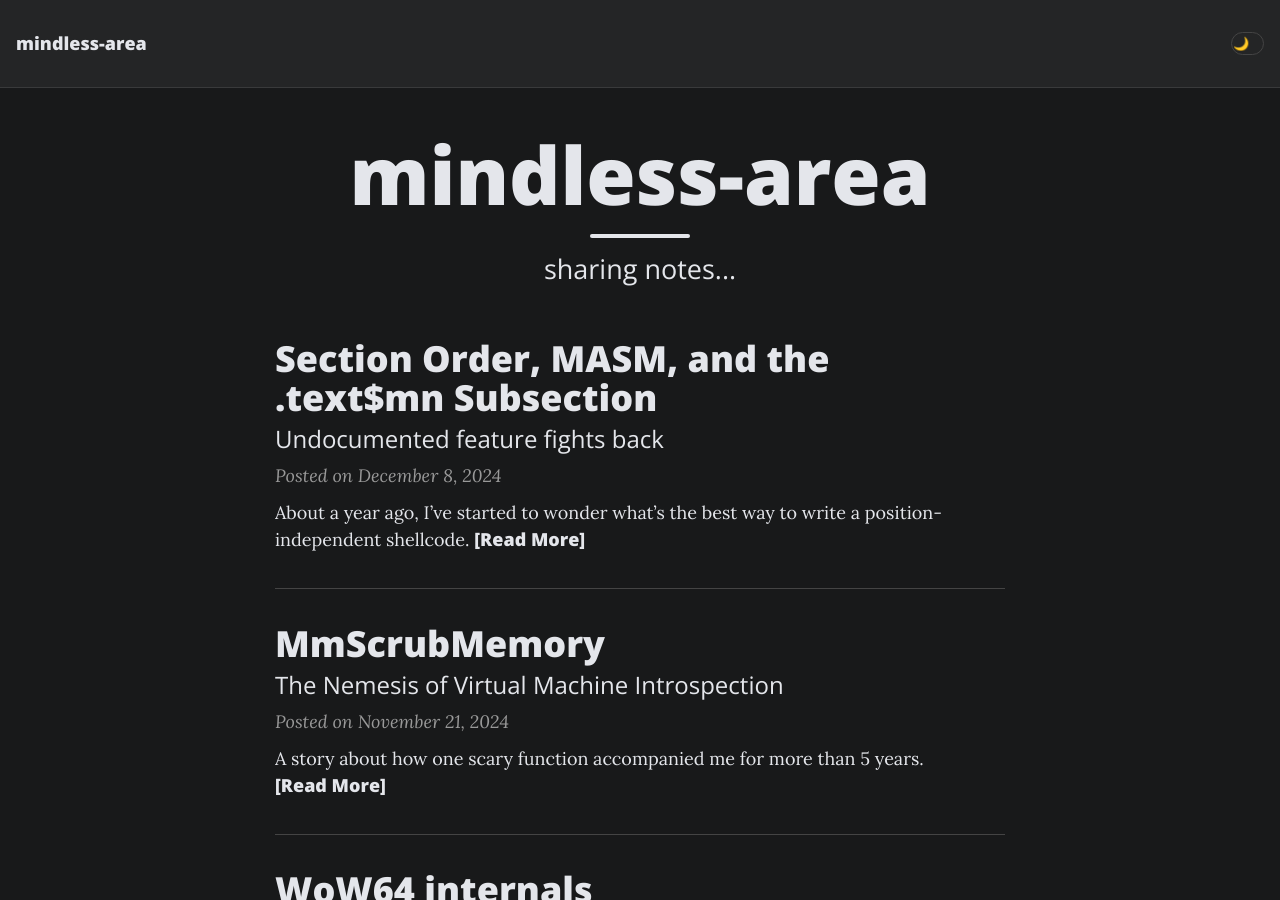
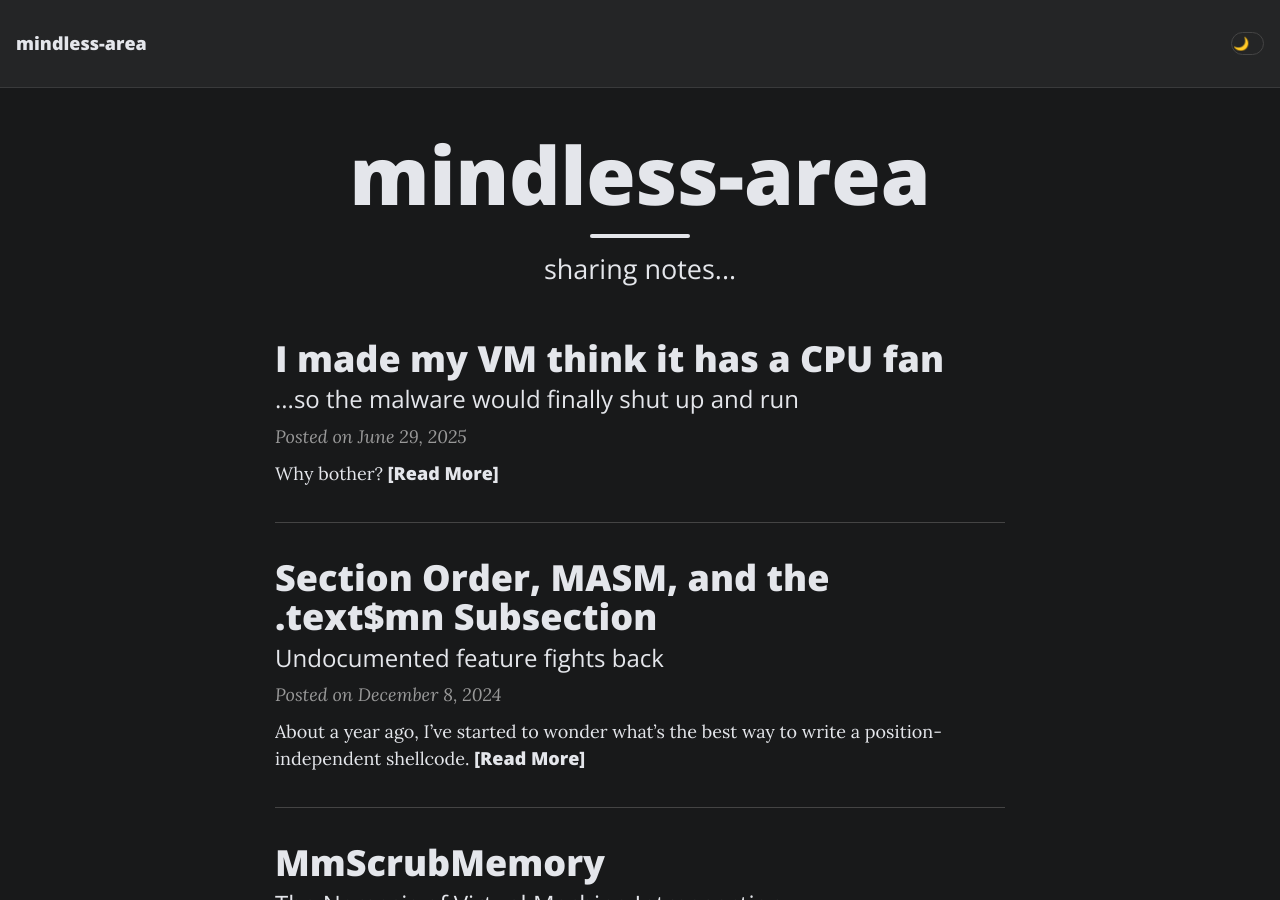
Before and after one commit to wbenny/wbenny.github.io, a Jekyll site: the page built from index.html, in a window 1280 px wide and 900 px high. Built offline with Jekyll 4.4.1, drawn with Linux system fonts in a browser that asks for light colours; the list of posts is cut into pages by our own code; some of the changed lines change nothing that is shown.

Commit message:
add i-made-my-vm-think-it-has-a-cpu-fan

````diff
--- a/_config.yml
+++ b/_config.yml
@@ -203,7 +203,7 @@ gtag: "G-4J8LW3Q8Z6"
 ####################
 
 # To use Disqus comments, sign up to https://disqus.com and fill in your Disqus shortname (NOT the userid)
-disqus: "wbenny-github-io"
+# disqus: "wbenny-github-io"
 
 # To use Facebook Comments, create a Facebook app and fill in the Facebook App ID
 #fb_comment_id: ""
--- /dev/null
+++ b/_posts/2025-06-29-i-made-my-vm-think-it-has-a-cpu-fan.md
@@ -0,0 +1,374 @@
+---
+layout:     post
+title:      "I made my VM think it has a CPU fan"
+subtitle:   ...so the malware would finally shut up and run
+date:       2025-06-29 10:00:00 +0200
+---
+
+## Why bother?
+
+Some malware samples are known to do various checks to determine if they are
+running in a virtual machine. One of the common checks is to look for
+the presence of certain hardware components that are typically not emulated
+in virtualized environments. One such component is the **CPU fan**.
+One of the observed ways malware checks for the presence of a CPU fan is by
+looking for the `Win32_Fan` class in WMI:
+
+```
+wmic path Win32_Fan get *
+```
+
+And the reason they do this is they want to avoid running
+in virtual machines, because they want to complicate the analysis process
+for security researchers.
+
+There are plenty of ways for malware to detect if it is running in a VM.
+In fact, there are plenty of WMI classes that can reveal the presence of
+virtual hardware, such as `Win32_CacheMemory`, `Win32_VoltageProbe`, and
+[many others].
+
+In this post, I will be focusing on the CPU fan. Just because I like the idea
+making a virtual machine think it has it. However, the same approach can
+be applied to other hardware components and WMI classes as well.
+
+## How the computer knows it has a CPU fan?
+
+The computer knows it has a CPU fan by reading the
+<abbr title="System Management BIOS">**SMBIOS**</abbr> data.
+
+How do I know that? [By googling].
+
+> `Win32_Fan` instances are provided by `Windows\System32\wbem\cimwin32.dll`.
+> If you disassemble it you will see that it reads SMBIOS data (specifically
+> entries with type 27) to get fan device information.
+
+And indeed, if you disassemble `cimwin32.dll`, you will find exactly that:
+
+![cimwin32.dll](/img/posts/5/ida_cimwin32.png)
+
+Your first impulse might be to use DLL hooking and patch the `cimwin32`.
+But that's detectable. We can do better.
+
+## Type 27
+
+The SMBIOS type 27 is defined as **"Cooling Device"** in the
+[System Management BIOS Reference Specification]:
+
+![Cooling Device (Type 27) structure](/img/posts/5/type27.png)
+
+We can dump the SMBIOS data using the `dmidecode` utility:
+
+```
+root@host:/# dmidecode -t27 -u
+# dmidecode 3.3
+Getting SMBIOS data from sysfs.
+SMBIOS 3.4 present.
+
+Handle 0x1B00, DMI type 27, 15 bytes
+        Header and Data:
+                1B 0F 00 1B 00 1C 65 00 00 DD 00 00 E0 15 01
+        Strings:
+                43 50 55 20 46 61 6E 00
+                CPU Fan
+```
+
+By default, the `dmidecode` utility will interpret the data and display it in a
+more human-readable format:
+
+```
+root@host:/# dmidecode -t27
+# dmidecode 3.3
+Getting SMBIOS data from sysfs.
+SMBIOS 3.4 present.
+
+Handle 0x1B00, DMI type 27, 15 bytes
+Cooling Device
+        Temperature Probe Handle: 0x1C00
+        Type: Chip Fan
+        Status: OK
+        OEM-specific Information: 0x0000DD00
+        Nominal Speed: 5600 rpm
+        Description: CPU Fan
+```
+
+## Setting custom SMBIOS data in Xen
+
+At the time of writing, the only available resource I found on how to set custom
+SMBIOS data in Xen is this [almost 10 years old mcnewton's post]. I recommend
+reading it, as it exactly describes the struggle I had when figuring this out.
+
+In short, you can set custom SMBIOS data in Xen by setting the `smbios_firmware`
+option in the domain configuration file to the path to a file containing
+the SMBIOS data.
+
+So, let's create a file named `smbios.bin` with the following byte content:
+
+<pre>
+1B 0F 00 1B 00 1C 65 00 00 DD 00 00 E0 15 01 43
+50 55 20 46 61 6E 00 <strong><u>00</u></strong>
+</pre>
+
+Note that the content is same as the output of `dmidecode -t27 -u` above,
+but with additional `00` byte at the end, because the SMBIOS specification
+requires it.
+
+In the [Xen domain configuration file documentation], we can also find this:
+
+> Since SMBIOS structures do not present their overall size, each entry in the
+> file must be preceded by a 32b integer indicating the size of the following
+> structure.
+
+Our structure is 24 bytes long, so we need to prepend the content with
+`18 00 00 00` (24 in little-endian):
+
+<pre>
+<strong><u>18 00 00 00</u></strong> 1B 0F 00 1B 00 1C 65 00 00 DD 00 00
+E0 15 01 43 50 55 20 46 61 6E 00 00
+</pre>
+
+Now we can set the `smbios_firmware` option in the Xen domain configuration file
+to the path to this file:
+
+```ini
+smbios_firmware = "/path/to/smbios.bin"
+```
+
+Let's save the configuration file and start our Windows domain.
+
+```
+root@host:/# xl create /path/to/windows/domain.cfg
+```
+
+And let's check if the CPU fan is now present in the Windows VM:
+
+```
+PS C:\> wmic path Win32_Fan get *
+No Instance(s) Available.
+```
+
+Oh noes. Something's wrong.
+
+### The Betrayal
+
+I missed one important detail in the documentation of the `smbios_firmware` option:
+
+> **smbios_firmware="STRING"**
+>> Specifies a path to a file that contains extra SMBIOS firmware ...
+>> **Not all predefined structures can be overridden, only the following types:
+>> 0, 1, 2, 3, 11, 22, 39**. The file can also ...
+
+Frankly, I did _not_ miss this at first. I just hoped that what I was trying to
+do was not _"overriding"_ the predefined structure.
+
+Because Xen (or rather `hvmloader`) [does not define it].
+
+So, before defining it myself, I tried to find out if there was any other poor
+soul who tried to do the same thing before me. And to my disappointment, there
+**was**. Right in the <abbr title="[XEN PATCH] tools/firmware/hvmloader/smbios.c: Add new SMBIOS tables (7,8,9,26,27,28)">[xen-devel patch archive]</abbr>.
+
+Why it was my disappointment, you may ask? Because after reading the response
+to the patch, I felt the frustration of the author. But that's for another story.
+
+Anyway, the patch was rejected, but it's small and simple, so it's easy
+to apply it to the Xen source code.
+
+### Type 28, too
+
+After applying the patch and recompiling Xen, I was still getting
+`No Instance(s) Available` error when trying to query the `Win32_Fan` class.
+
+It didn't make sense to me, so I dumped the SMBIOS data from the VM, to check
+whether the type 27 was present ([`dmidecode` is available on Windows, too!]):
+
+```
+PS C:\> .\dmidecode -t27
+# dmidecode 3.5
+SMBIOS 2.4 present.
+
+Handle 0x1B00, DMI type 27, 15 bytes
+Cooling Device
+        Temperature Probe Handle: 0x1C00
+        Type: Chip Fan
+        Status: OK
+        OEM-specific Information: 0x0000DD00
+        Nominal Speed: 5600 rpm
+        Description: CPU Fan
+```
+
+It was there! But why was it not showing up in WMI? I noticed this line:
+
+```
+        Temperature Probe Handle: 0x1C00
+```
+
+This line indicates that the cooling device (CPU fan) is associated with a
+temperature probe, which is another SMBIOS type (type 28). However, the
+temperature probe was not defined in the SMBIOS data:
+
+```
+PS C:\> .\dmidecode -t28
+# dmidecode 3.5
+SMBIOS 2.4 present.
+```
+
+That's it.
+
+One more table to fake.
+
+So let's shut down the VM and dump the type 28 data from the host:
+
+```
+root@host:/# dmidecode -t28
+# dmidecode 3.3
+Getting SMBIOS data from sysfs.
+SMBIOS 3.4 present.
+
+Handle 0x1C00, DMI type 28, 22 bytes
+Temperature Probe
+        Description: CPU Thermal Probe
+        Location: Processor
+        Status: OK
+        Maximum Value: 0.0 deg C
+        Minimum Value: 0.0 deg C
+        Resolution: 0.000 deg C
+        Tolerance: 0.0 deg C
+        Accuracy: 0.00%
+        OEM-specific Information: 0x0000DC00
+        Nominal Value: 0.0 deg C
+```
+
+And again, the byte representation:
+
+```
+root@host:/# dmidecode -t28 -u
+# dmidecode 3.3
+Getting SMBIOS data from sysfs.
+SMBIOS 3.4 present.
+
+Handle 0x1C00, DMI type 28, 22 bytes
+        Header and Data:
+                1C 16 00 1C 01 63 00 00 00 00 00 00 00 00 00 00
+                00 DC 00 00 00 00
+        Strings:
+                43 50 55 20 54 68 65 72 6D 61 6C 20 50 72 6F 62
+                65 00
+                CPU Thermal Probe
+```
+
+Therefore, this is the content we need to append to our `smbios.bin` file
+(again, mind the extra `00` byte at the end):
+
+<pre>
+1C 16 00 1C 01 63 00 00 00 00 00 00 00 00 00 00
+00 DC 00 00 00 00 43 50 55 20 54 68 65 72 6D 61
+6C 20 50 72 6F 62 65 00 <strong><u>00</u></strong>
+</pre>
+
+Oh right! We need to prepend the size of the structure, which is 41 bytes this
+time (0x29 in hex):
+
+<pre>
+<strong><u>29 00 00 00</u></strong> 1C 16 00 1C 01 63 00 00 00 00 00 00
+00 00 00 00 00 DC 00 00 00 00 43 50 55 20 54 68
+65 72 6D 61 6C 20 50 72 6F 62 65 00 00
+</pre>
+
+So, the final content of our `smbios.bin` file should look like this:
+<pre>
+
+<strong><u>18 00 00 00</u></strong> 1B 0F 00 1B 00 1C 65 00 00 DD 00 00
+E0 15 01 43 50 55 20 46 61 6E 00 00 <strong><u>29 00 00 00</u></strong>
+1C 16 00 1C 01 63 00 00 00 00 00 00 00 00 00 00
+00 DC 00 00 00 00 43 50 55 20 54 68 65 72 6D 61
+6C 20 50 72 6F 62 65 00 00
+</pre>
+
+### Xth Time's the Charm
+
+Let's save the file and start our Windows domain again:
+
+```
+root@host:/# xl create /path/to/windows/domain.cfg
+```
+
+And let's check if the CPU fan is now present in the Windows VM:
+
+```
+PS C:\> wmic path Win32_Fan get Description,Status
+Description     Status
+Cooling Device  OK
+```
+
+Yay! The VM now thinks it has a CPU fan!
+
+If you're wondering why I didn't use `*` in the `wmic` command, it's because
+the `Win32_Fan` class has _*many*_ properties, and I wanted to keep the output
+short and sweet. `wmic path Win32_Fan get *` would work just as well.
+
+## Setting custom SMBIOS data in QEMU/KVM
+
+If you're using QEMU/KVM instead of Xen, your life is much easier. You don't
+need to patch anything. You can set custom SMBIOS data using the `-smbios`
+option:
+
+```bash
+qemu-system-x86_64 ... -smbios file=/path/to/smbios.bin
+```
+
+Or, if you're using libvirt:
+
+```xml
+  <qemu:commandline>
+    <qemu:arg value='-smbios'/>
+    <qemu:arg value='file=/path/to/smbios.bin'/>
+  </qemu:commandline>
+```
+
+However! Remember how Xen required those 32-bit integers indicating the
+structure sizes? QEMU does not require them, so you can just use the raw data
+without prepending the size:
+
+```
+1B 0F 00 1B 00 1C 65 00 00 DD 00 00 E0 15 01 43
+50 55 20 46 61 6E 00 00 1C 16 00 1C 01 63 00 00
+00 00 00 00 00 00 00 00 00 DC 00 00 00 00 43 50
+55 20 54 68 65 72 6D 61 6C 20 50 72 6F 62 65 00
+00
+```
+
+That's it! QEMU will automatically handle rest of the important SMBIOS entries
+for you.
+
+However, if you're wondering whether you could just take the host's SMBIOS data
+and use it in the VM, the answer is **yes**. You can try that on your own:
+
+```bash
+cat /sys/firmware/dmi/tables/DMI > /path/to/smbios.bin
+```
+
+## References
+
+- **Xen domain configuration file syntax:**<br/>
+  https://xenbits.xen.org/docs/unstable/man/xl.cfg.5.html
+
+- **mcnewton's notes - Setting custom SMBIOS data in Xen DomUs:**<br/>
+  https://notes.asd.me.uk/2015/12/04/setting-custom-smbios-data-in-xen-domus/
+
+- **[XEN PATCH] tools/firmware/hvmloader/smbios.c: Add new SMBIOS tables (7,8,9,26,27,28):**<br/>
+  https://old-list-archives.xen.org/archives/html/xen-devel/2022-01/msg00725.html
+
+- **System Management BIOS Reference Specification:**<br/>
+  https://www.dmtf.org/sites/default/files/standards/documents/DSP0134_3.7.1.pdf
+
+- **QEMU Anti Detection patches:**<br/>
+  https://github.com/zhaodice/qemu-anti-detection
+
+
+[many others]: https://github.com/zhaodice/qemu-anti-detection?tab=readme-ov-file#flaws-this-patch-does-not-fix-in-qemus-source
+[By googling]: https://stackoverflow.com/a/66605083/2011432
+[System Management BIOS Reference Specification]: https://www.dmtf.org/sites/default/files/standards/documents/DSP0134_3.7.1.pdf
+[almost 10 years old mcnewton's post]: https://notes.asd.me.uk/2015/12/04/setting-custom-smbios-data-in-xen-domus/
+[Xen domain configuration file documentation]: https://xenbits.xen.org/docs/unstable/man/xl.cfg.5.html#smbios_firmware-STRING
+[does not define it]: https://github.com/xen-project/xen/blob/afbb876f1fe6f45ca5c3c425925d3d15101c7382/tools/firmware/hvmloader/smbios.c#L66-L98
+[xen-devel patch archive]: https://old-list-archives.xen.org/archives/html/xen-devel/2022-01/msg00725.html
+[`dmidecode` is available on Windows, too!]: https://github.com/crystalidea/dmidecode-win
````
Also changed, not shown: img/posts/5/ida_cimwin32.png (added), img/posts/5/type27.png (added).
